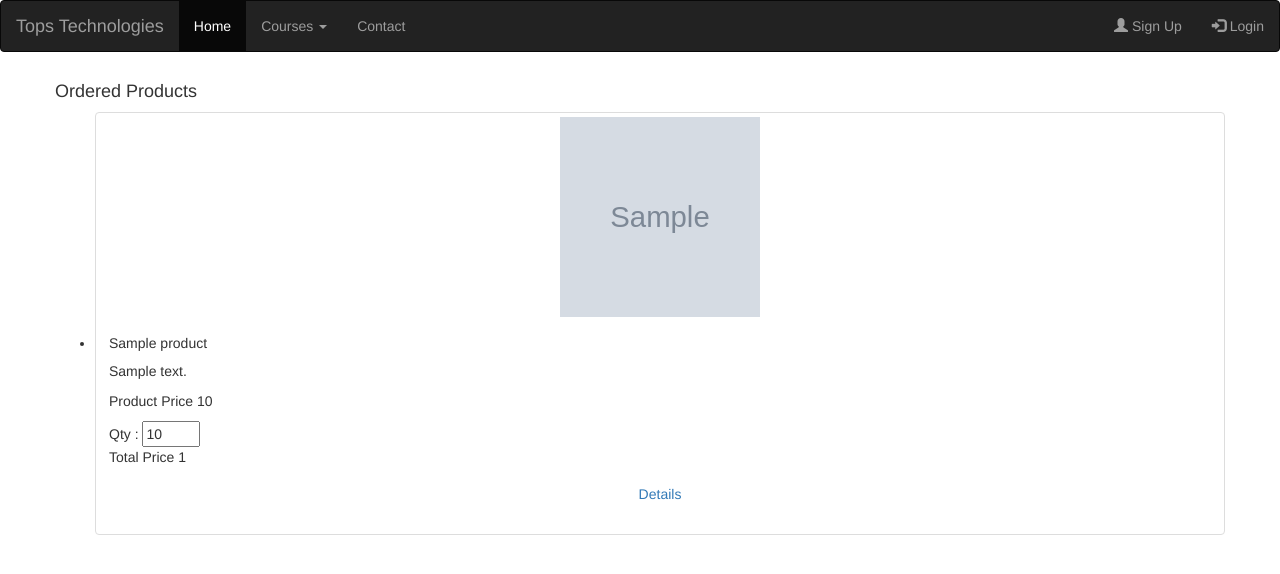
After one commit to jigarthakkar123/python-11-30-batch, a Django app: template Final Project/myapp/templates/myorder.html in a window 1280 px wide. The commit adds this page. Shown: the top 574 px of the page. Run offline with Django 4.2, Linux system fonts and the light colour scheme; the template is opened without the code that fills it: most values are stand-ins (such as "Sample title", 1, 10 or a date in 2020); grey boxes marked "Sample" are stand-in pictures; some libraries are stand-ins or nearby versions.

Commit message:
Project Deplaoy

```diff
--- a/Final Project/myapp/templates/header.html
+++ b/Final Project/myapp/templates/header.html
@@ -43,6 +43,7 @@
 	 <li class=""><a href="{% url 'special-offer' %}">Specials Offer</a></li>
 	 <li class=""><a href="{% url 'wishlist' %}">Wishlist({{request.session.wishlist_count}})</a></li>
 	 <li class=""><a href="{% url 'cart' %}">Cart({{request.session.cart_count}})</a></li>
+	 <li class=""><a href="{% url 'myorder' %}">My Order</a></li>
 	 <li class=""><a href="{% url 'contact' %}">Contact</a></li>
 	 {% if request.session.email %}
 	 <li class=""><a href="{% url 'change-password' %}">Change Password</a></li>
--- /dev/null
+++ b/Final Project/myapp/templates/myorder.html
@@ -0,0 +1,57 @@
+{% extends 'header.html' %}
+{% load static %}
+{% block content %}
+<!DOCTYPE html>
+<html lang="en">
+  <head>
+    <script src="https://js.stripe.com/v3/"></script>
+  </head>
+<body>
+<div id="mainBody">
+	<div class="container">
+	<div class="row">
+
+		<div class="span9">
+		{% if carts %}
+			<h4>Ordered Products </h4>
+		{% else %}
+			<h4>No Products In Order Yet</h4>
+		{% endif %}
+			  <ul class="thumbnails">
+			  {% for i in carts %}
+				<li class="span4">
+				  <div class="thumbnail">
+					<a  href="product_details.html"><img src="{{i.product.product_image.url}}" alt="" style="width:200px;height:200px;" /></a>
+					<div class="caption">
+					  <h5>{{i.product.product_name}}</h5>
+					  <p>
+							{{i.product.product_desc}}
+					  </p>
+					 	<p>
+							Product Price {{i.product.product_price}}
+					  </p>
+					  <form name="price_change" method="post" action="{% url 'change-qty' %}">
+					  	{% csrf_token %}
+					  	<input type="hidden" name="cid" value="{{i.pk}}">
+					  	Qty : <input type="number" name="product_qty" value="{{i.product_qty}}" min="1" max="10" onchange="this.form.submit();" readonly>
+					  </form>
+					  <p>
+							Total Price {{i.total_price}}
+					  </p>
+					  <h4 style="text-align:center"> <a class="btn" href="{% url 'product-detail' pk=i.product.pk %}">Details</a> </h4>
+					</div>
+				  </div>
+				</li>
+				{% endfor %}
+			  </ul>
+
+		</div>
+
+		</div>
+
+	</div>
+</div>
+
+</body>
+</html>
+{% endblock %}
--- a/Final Project/myapp/urls.py
+++ b/Final Project/myapp/urls.py
@@ -29,4 +29,5 @@ urlpatterns = [
     path('create-checkout-session/', views.create_checkout_session, name='payment'),
     path('success.html/', views.success,name='success'),
     path('cancel.html/', views.cancel,name='cancel'),
+    path('myorder/',views.myorder,name='myorder'),
 ]
--- a/Final Project/mysite/settings.py
+++ b/Final Project/mysite/settings.py
@@ -26,7 +26,7 @@ SECRET_KEY = 'django-insecure-!qrj1nr&uz)ce6!m!7i=n26l&c#-nzq0wwbpey@h7)rnvzt6os
 # SECURITY WARNING: don't run with debug turned on in production!
 DEBUG = True
 
-ALLOWED_HOSTS = []
+ALLOWED_HOSTS = ['127.0.0.1','localhost','.pythonanywhere.com']
 
 
 # Application definition
@@ -118,6 +118,7 @@ USE_TZ = True
 # https://docs.djangoproject.com/en/4.2/howto/static-files/
 
 STATIC_URL = 'static/'
+STATIC_ROOT = BASE_DIR / 'static'
 
 # Default primary key field type
 # https://docs.djangoproject.com/en/4.2/ref/settings/#default-auto-field
```
Also changed, not shown: Final Project/myapp/views.py (+15 -14 lines), Final Project/requirements.txt (added, +12 -0 lines), Final Project/db.sqlite3, 1 other file.
